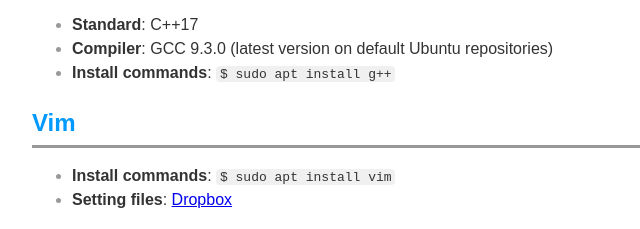
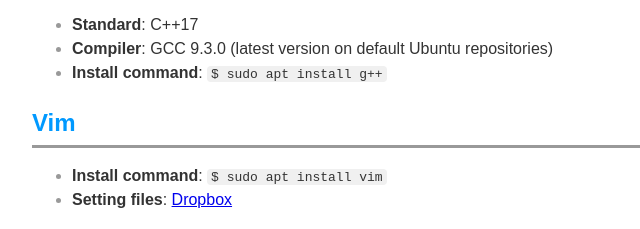
Before and after one commit to lets0202/lets0202.github.io, a plain HTML site: page cp/index.html in a window 1280 px wide. Shown: the part 508-737 px from the top of the page, 191-831 px from the left. Drawn offline with Linux system fonts and the light colour scheme.

Commit message:
Update index.html

```diff
--- a/cp/index.html
+++ b/cp/index.html
@@ -34,12 +34,12 @@
       <ul>
         <li><span><strong>Standard</strong>: C++17</span></li>
         <li><span><strong>Compiler</strong>: GCC 9.3.0 (latest version on default Ubuntu repositories)</span></li>
-        <li><span><strong>Install commands</strong>: <code>$ sudo apt install g++</code></span></li>
+        <li><span><strong>Install command</strong>: <code>$ sudo apt install g++</code></span></li>
       </ul>
       <h2>Vim</h2>
       <hr>
       <ul>
-        <li><span><strong>Install commands</strong>: <code>$ sudo apt install vim</code></span></li>
+        <li><span><strong>Install command</strong>: <code>$ sudo apt install vim</code></span></li>
         <li><span><strong>Setting files</strong>: <a href="https://www.dropbox.com/sh/rl8o3bumcejn5g8/AADYc0gB0pGm_nr7QJFqFqrMa" target="_blank" rel="noopener">Dropbox</a></span></li>
       </ul>
       <h2>VSCode</h2>
```
